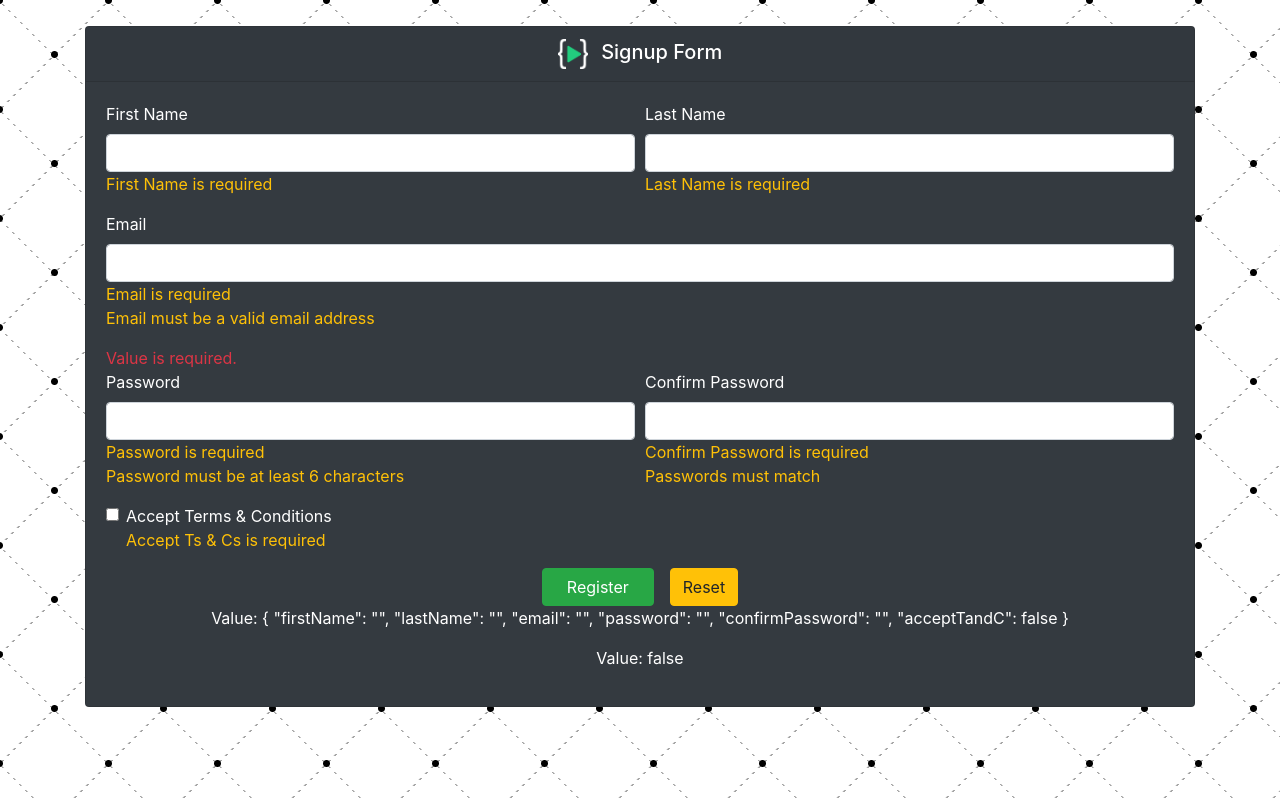
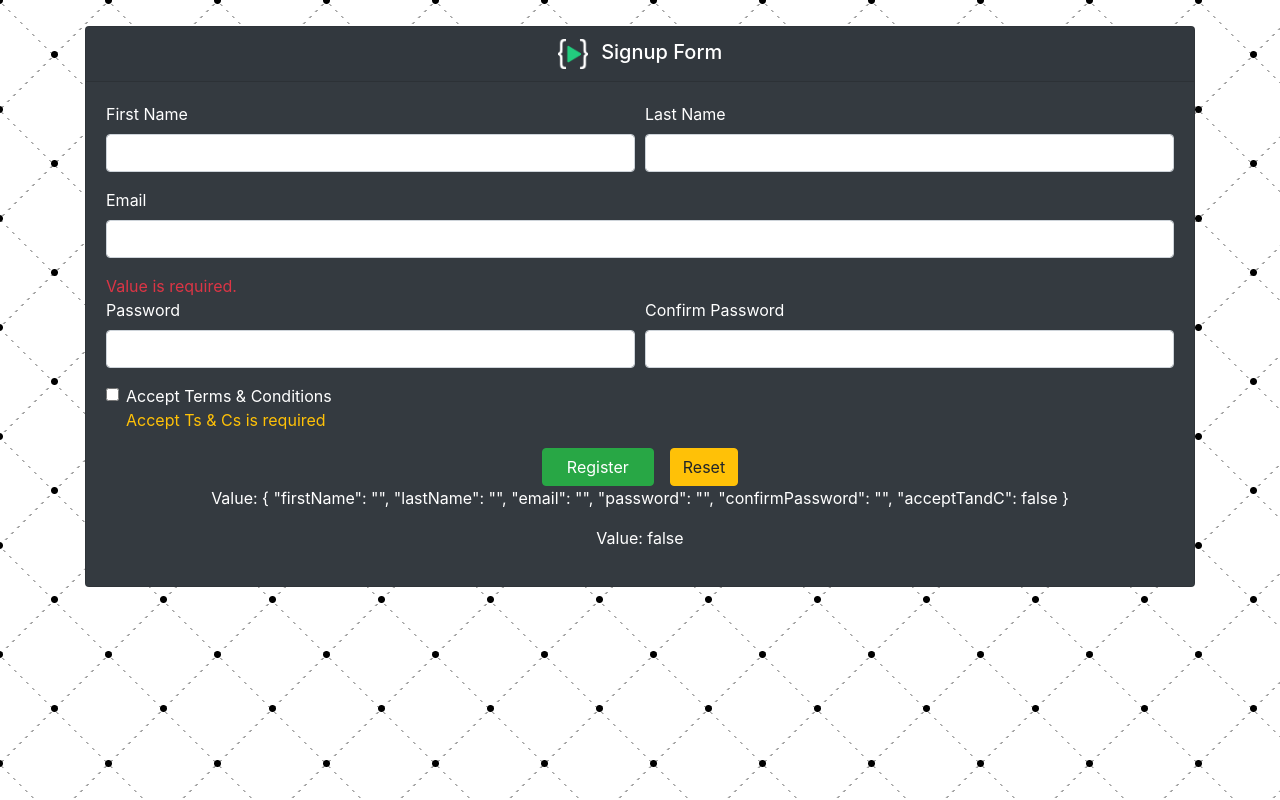
Before and after one commit to sankeshreddy/Angular, an Angular app in the folder signup-reactive/: page / in a window 1280 px wide. Built offline with nearby package versions, Linux system fonts and the light colour scheme.

Commit message:
added validators for each form field

```diff
--- a/signup-reactive/src/app/app.component.html
+++ b/signup-reactive/src/app/app.component.html
@@ -15,8 +15,8 @@
               formControlName="firstName"
               [ngClass]="{ 'is-invalid': submitted && h.firstName.errors }"
             />
-            <div class="text-warning">
-              <div>First Name is required</div>
+            <div *ngIf="submitted && h.firstName.errors" class="text-warning">
+              <div *ngIf="h.firstName.errors.required">First Name is required</div>
             </div>
           </div>
           <div class="form-group col-6">
@@ -27,8 +27,8 @@
               formControlName="lastName"
               [ngClass]="{ 'is-invalid': submitted && h.lastName.errors }"
             />
-            <div class="text-warning">
-              <div>Last Name is required</div>
+            <div *ngIf="submitted && h.lastName.errors" class="text-warning">
+              <div *ngIf="h.lastName.errors.required">Last Name is required</div>
             </div>
           </div>
         </div>
@@ -40,9 +40,9 @@
             formControlName="email"
             [ngClass]="{ 'is-invalid': submitted && h.email.errors }"
           />
-          <div class="text-warning">
-            <div>Email is required</div>
-            <div>Email must be a valid email address</div>
+          <div *ngIf="h.email.touched && h.email.errors" class="text-warning">
+            <div *ngIf="h.email.errors.required">Email is required</div>
+            <div *ngIf="h.email.errors.email">Email must be a valid email address</div>
           </div>
         </div>
 
@@ -58,9 +58,9 @@
               formControlName="password"
               [ngClass]="{ 'is-invalid': submitted && h.password.errors }"
             />
-            <div class="text-warning">
-              <div>Password is required</div>
-              <div>Password must be at least 6 characters</div>
+            <div *ngIf="h.password.touched && h.password.errors" class="text-warning">
+              <div *ngIf="h.password.errors.required">Password is required</div>
+              <div *ngIf="h.password.errors.minlength">Password must be at least 6 characters</div>
             </div>
           </div>
           <div class="form-group col">
@@ -69,9 +69,9 @@
             formControlName="confirmPassword"
               [ngClass]="{ 'is-invalid': submitted && h.confirmPassword.errors }"
             />
-            <div class="text-warning">
-              <div>Confirm Password is required</div>
-              <div>Passwords must match</div>
+            <div *ngIf="h.confirmPassword.touched && h.confirmPassword.errors" class="text-warning">
+              <div *ngIf="h.confirmPassword.errors.required">Confirm Password is required</div>
+              <div *ngIf="h.confirmPassword.errors.mustmatch">Passwords must match</div>
             </div>
           </div>
         </div>
```
